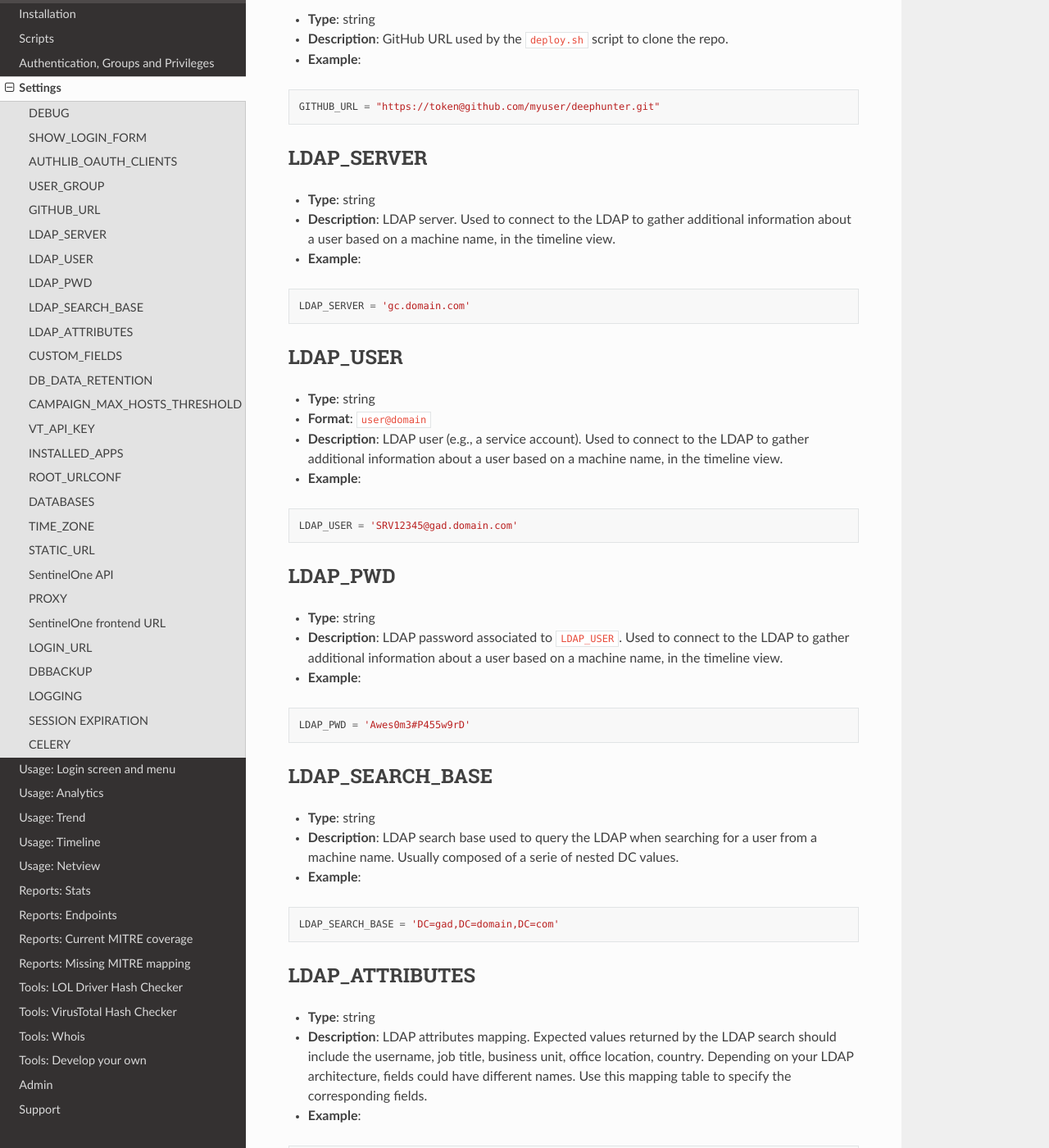
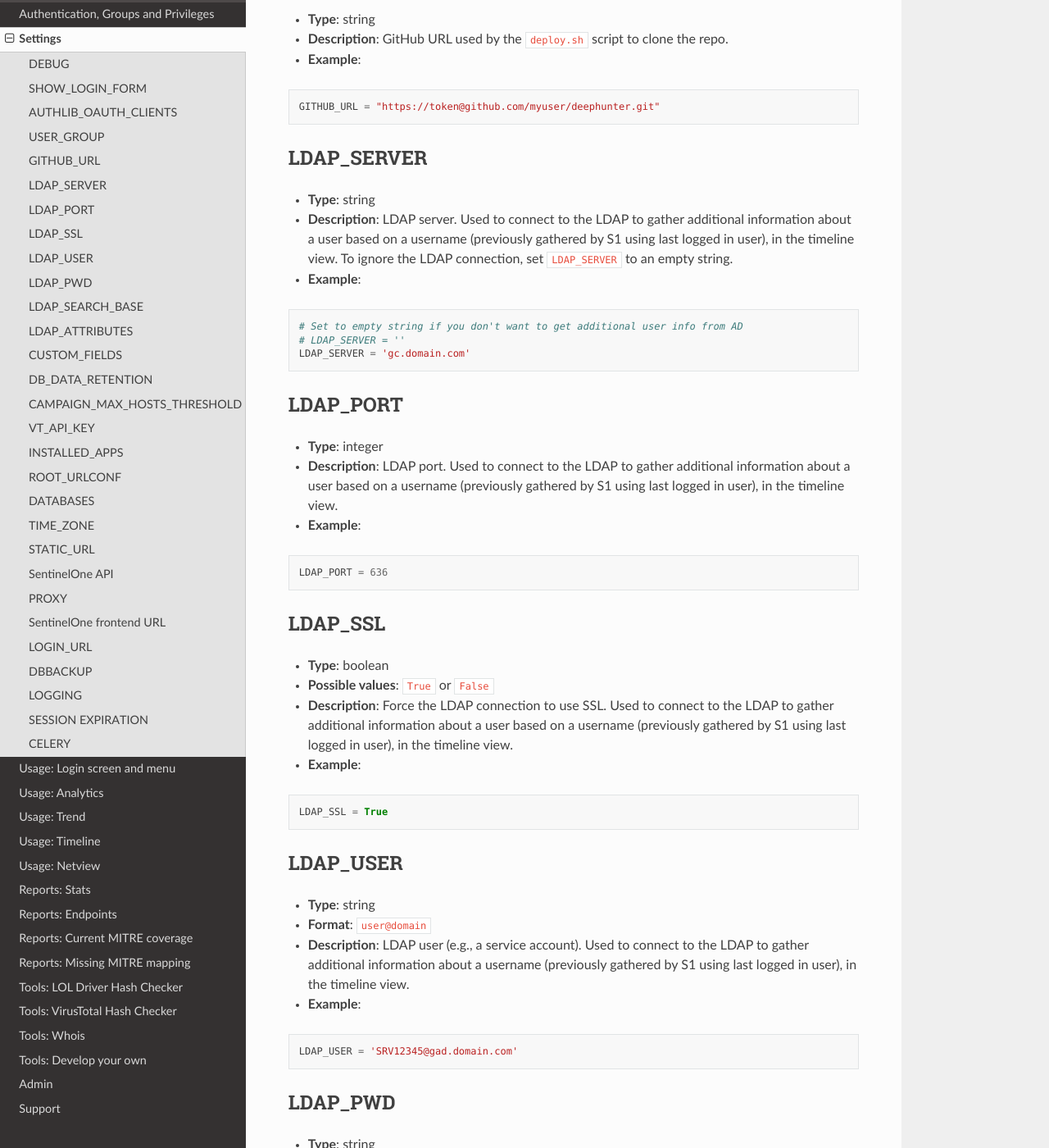
Before and after one commit to wikijm/deephunter, a Sphinx documentation site: the page built from docs/settings.rst, in a window 1280 px wide and 1400 px high, scrolled down 1314 px. Shown: the whole window at 82% size. Built offline with Sphinx 7.4.7 and the Read the Docs theme 3.1.0, drawn with Linux system fonts in a browser that asks for light colours.

Commit message:
fixed issue #31 + updated doc

```diff
--- a/docs/settings.rst
+++ b/docs/settings.rst
@@ -57,18 +57,41 @@ GITHUB_URL
 LDAP_SERVER
 ***********
 - **Type**: string
-- **Description**: LDAP server. Used to connect to the LDAP to gather additional information about a user based on a machine name, in the timeline view.
+- **Description**: LDAP server. Used to connect to the LDAP to gather additional information about a user based on a username (previously gathered by S1 using last logged in user), in the timeline view. To ignore the LDAP connection, set ``LDAP_SERVER`` to an empty string.
 - **Example**:
 
 .. code-block:: py
 
+	# Set to empty string if you don't want to get additional user info from AD
+	# LDAP_SERVER = ''
 	LDAP_SERVER = 'gc.domain.com'
+
+LDAP_PORT
+*********
+- **Type**: integer
+- **Description**: LDAP port. Used to connect to the LDAP to gather additional information about a user based on a username (previously gathered by S1 using last logged in user), in the timeline view.
+- **Example**:
+
+.. code-block:: py
+
+	LDAP_PORT = 636
+
+LDAP_SSL
+*********
+- **Type**: boolean
+- **Possible values**: ``True`` or ``False``
+- **Description**: Force the LDAP connection to use SSL. Used to connect to the LDAP to gather additional information about a user based on a username (previously gathered by S1 using last logged in user), in the timeline view.
+- **Example**:
+
+.. code-block:: py
+
+	LDAP_SSL = True
 
 LDAP_USER
 *********
 - **Type**: string
 - **Format**: ``user@domain``
-- **Description**: LDAP user (e.g., a service account). Used to connect to the LDAP to gather additional information about a user based on a machine name, in the timeline view.
+- **Description**: LDAP user (e.g., a service account). Used to connect to the LDAP to gather additional information about a username (previously gathered by S1 using last logged in user), in the timeline view.
 - **Example**:
 
 .. code-block:: py
```
Also changed, not shown: 2 other files.
